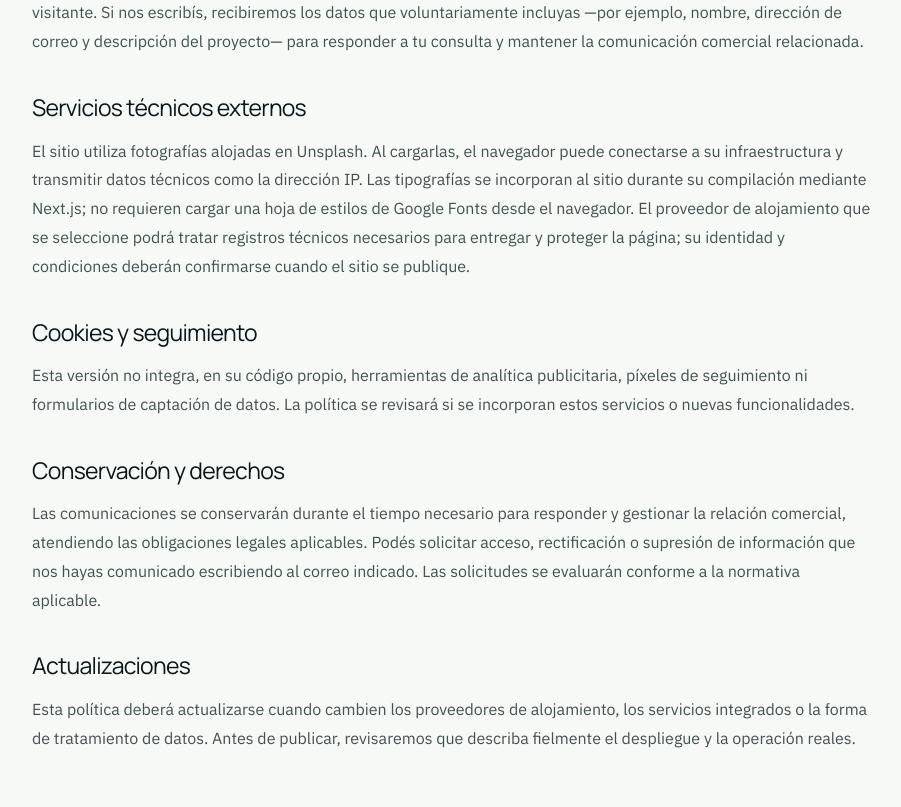
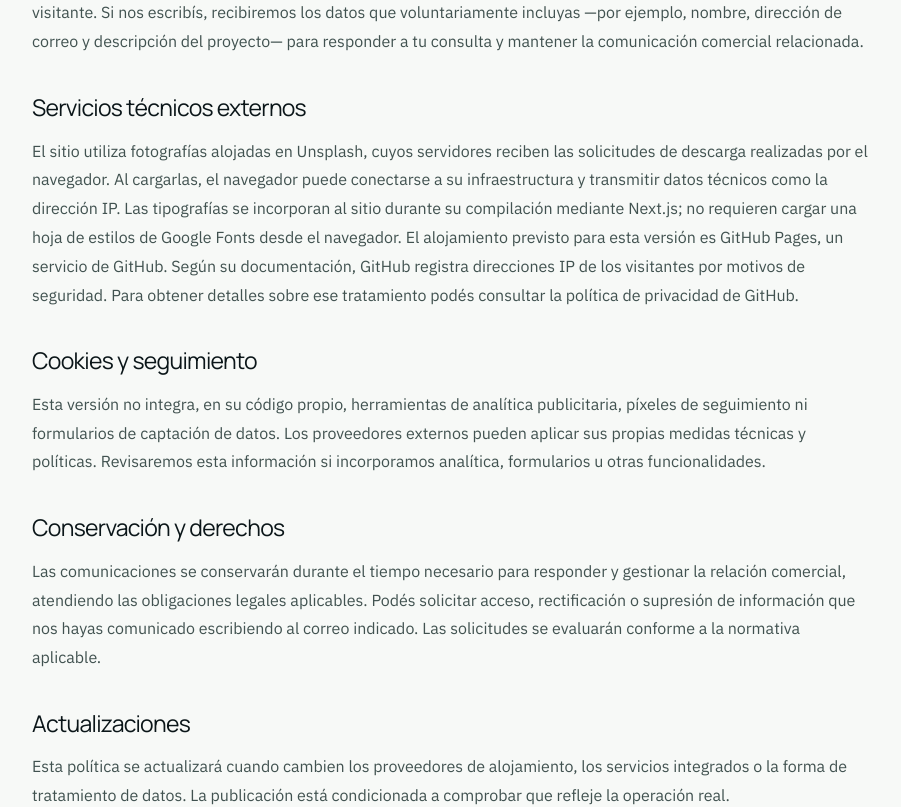
Before and after one commit to johanseb15/vyntrava-technologies-web, a Next.js app: page /politica-de-privacidad in a window 1280 px wide. Shown: the part 540-1347 px from the top of the page, without its empty margins (188-1089 px from the left). Built offline with nearby package versions, Linux system fonts and the light colour scheme.

Commit message:
docs(privacy): disclose planned GitHub Pages hosting and third-party image requests

```diff
--- a/src/app/politica-de-privacidad/page.tsx
+++ b/src/app/politica-de-privacidad/page.tsx
@@ -15,13 +15,13 @@ export default function PrivacyPage() {
       <h2>Datos recibidos y finalidad</h2>
       <p>El sitio no incorpora formularios propios ni solicita crear cuentas. El botón de contacto abre el programa de correo del visitante. Si nos escribís, recibiremos los datos que voluntariamente incluyas —por ejemplo, nombre, dirección de correo y descripción del proyecto— para responder a tu consulta y mantener la comunicación comercial relacionada.</p>
       <h2>Servicios técnicos externos</h2>
-      <p>El sitio utiliza fotografías alojadas en Unsplash. Al cargarlas, el navegador puede conectarse a su infraestructura y transmitir datos técnicos como la dirección IP. Las tipografías se incorporan al sitio durante su compilación mediante Next.js; no requieren cargar una hoja de estilos de Google Fonts desde el navegador. El proveedor de alojamiento que se seleccione podrá tratar registros técnicos necesarios para entregar y proteger la página; su identidad y condiciones deberán confirmarse cuando el sitio se publique.</p>
+      <p>El sitio utiliza fotografías alojadas en Unsplash, cuyos servidores reciben las solicitudes de descarga realizadas por el navegador. Al cargarlas, el navegador puede conectarse a su infraestructura y transmitir datos técnicos como la dirección IP. Las tipografías se incorporan al sitio durante su compilación mediante Next.js; no requieren cargar una hoja de estilos de Google Fonts desde el navegador. El alojamiento previsto para esta versión es GitHub Pages, un servicio de GitHub. Según su documentación, GitHub registra direcciones IP de los visitantes por motivos de seguridad. Para obtener detalles sobre ese tratamiento podés consultar la política de privacidad de GitHub.</p>
       <h2>Cookies y seguimiento</h2>
-      <p>Esta versión no integra, en su código propio, herramientas de analítica publicitaria, píxeles de seguimiento ni formularios de captación de datos. La política se revisará si se incorporan estos servicios o nuevas funcionalidades.</p>
+      <p>Esta versión no integra, en su código propio, herramientas de analítica publicitaria, píxeles de seguimiento ni formularios de captación de datos. Los proveedores externos pueden aplicar sus propias medidas técnicas y políticas. Revisaremos esta información si incorporamos analítica, formularios u otras funcionalidades.</p>
       <h2>Conservación y derechos</h2>
       <p>Las comunicaciones se conservarán durante el tiempo necesario para responder y gestionar la relación comercial, atendiendo las obligaciones legales aplicables. Podés solicitar acceso, rectificación o supresión de información que nos hayas comunicado escribiendo al correo indicado. Las solicitudes se evaluarán conforme a la normativa aplicable.</p>
       <h2>Actualizaciones</h2>
-      <p>Esta política deberá actualizarse cuando cambien los proveedores de alojamiento, los servicios integrados o la forma de tratamiento de datos. Antes de publicar, revisaremos que describa fielmente el despliegue y la operación reales.</p>
+      <p>Esta política se actualizará cuando cambien los proveedores de alojamiento, los servicios integrados o la forma de tratamiento de datos. La publicación está condicionada a comprobar que refleje la operación real.</p>
     </div></main>
     <footer className="footer"><div className="wrap footer-inner"><span>© {new Date().getFullYear()} Vyntrava Technologies</span><Link href="/">Volver al inicio</Link></div></footer>
   </>;
```
